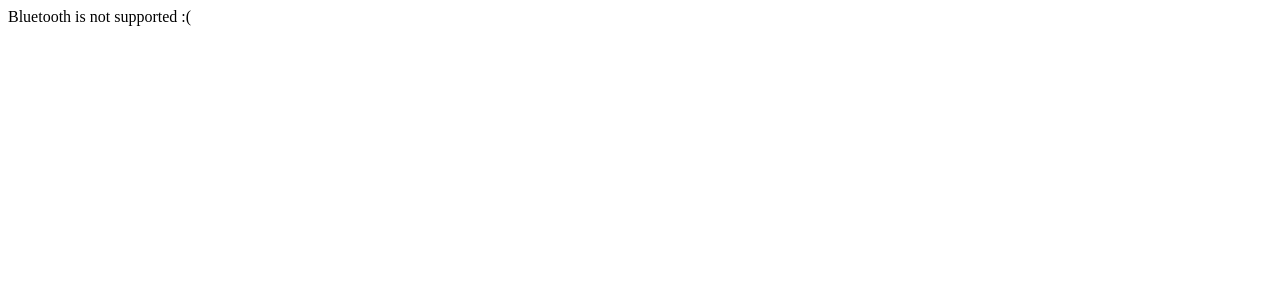
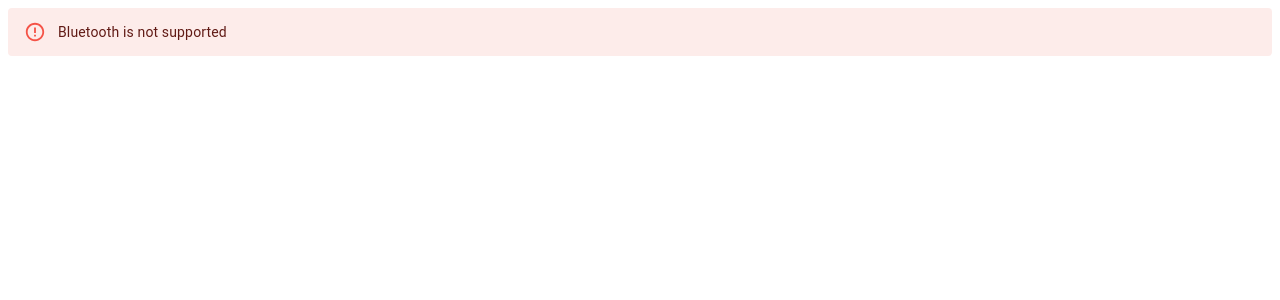
Before and after one commit to runjak/lsled-web, a React (Create React App) app: page / in a window 1280 px wide. Shown: the top 300 px of the page. Built offline with nearby package versions, Linux system fonts and the light colour scheme.

Commit message:
render Alert on missing Bluetooth

```diff
--- a/package.json
+++ b/package.json
@@ -3,6 +3,8 @@
   "version": "0.1.0",
   "private": true,
   "dependencies": {
+    "@material-ui/core": "^4.8.3",
+    "@material-ui/lab": "^4.0.0-alpha.39",
     "@testing-library/jest-dom": "^4.2.4",
     "@testing-library/react": "^9.3.2",
     "@testing-library/user-event": "^7.1.2",
--- a/src/App.tsx
+++ b/src/App.tsx
@@ -1,4 +1,5 @@
 import React, { FC, useState, useEffect } from "react";
+import Alert from "@material-ui/lab/Alert";
 
 import { getAvailability } from "./bluetooth";
 
@@ -16,7 +17,7 @@
   const gotBluetooth = useHasBluetooth();
 
   if (!gotBluetooth) {
-    return <div>Bluetooth is not supported :(</div>;
+    return <Alert severity="error">Bluetooth is not supported</Alert>;
   }
 
   return <div>Dragons</div>;
```
Also changed, not shown: 1 other file (tests, documents, lock files or other folders).
